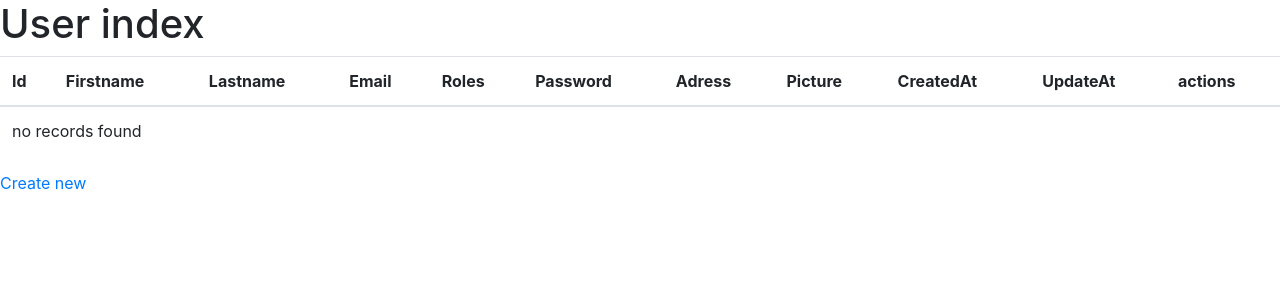
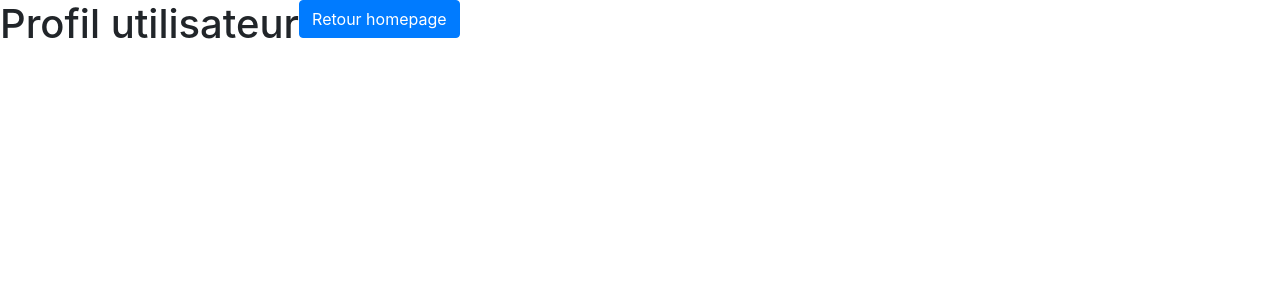
Before and after one commit to Aletemir/place2park, a Symfony app: template templates/user/index.html.twig in a window 1280 px wide. Shown: the top 300 px of the page. Run offline with Twig, Linux system fonts and the light colour scheme; the template is opened without the code that fills it, so the values that code supplies are empty; some libraries are stand-ins or nearby versions.

```diff
--- a/templates/base.html.twig
+++ b/templates/base.html.twig
@@ -4,8 +4,11 @@
 <head>
     <meta charset="UTF-8">
     <title>{% block title %}Place 2 Park {% endblock %}</title>
-    <link rel="stylesheet" href="../node_modules/bootstrap/dist/css/bootstrap.min.css">
-    {% block stylesheets %}{{ encore_entry_link_tags('app') }}{% endblock %}
+    {% block stylesheets %}
+        {{ encore_entry_link_tags('app') }}
+        <link rel="stylesheet" href="../node_modules/bootstrap/dist/css/bootstrap.min.css">
+    {% endblock %}
+
 </head>
 
 <body>
--- a/templates/parking/index.html.twig
+++ b/templates/parking/index.html.twig
@@ -21,7 +21,7 @@
             <p>{{ user.firstname }} {{ user.lastname }}</p>
         </div>
         {% endfor %}
-        <a class="header_button_user-profil btn btn-primary" href="{{ path('user_show') }}">Mon profil</a>
+        <a class="header_button_user-profil btn btn-secondary" href="{{ path('user_show') }}">Mon profil</a>
         <a class="header_button_user-profil btn btn-danger" href="{{ path('app_logout') }}">Déco</a>
 
         {% else %}
--- a/templates/parking/show.html.twig
+++ b/templates/parking/show.html.twig
@@ -3,9 +3,13 @@
 {% block title %}Place2Park | Annonce{% endblock %}
 
 {% block body %}
+
+    <a href="{{ path('show_parks_by_price') }}" class="btn btn-primary">back page search</a>
+    <a href="{{ path('homepage') }}" class="btn btn-secondary">back homepage</a>
+
     <img src="{{ asset('uploads/' ~ parking.picture) }}" class="card-img-top" alt="parking's pictures" style="height: 50%">
     <p>{{ parking.type.label }}</p>
-    <p>{{ disponibility.price }}</p>
+    <p>{{ parking.price }}</p>
 
 
 {% endblock %}
--- a/templates/user/index.html.twig
+++ b/templates/user/index.html.twig
@@ -1,51 +1,40 @@
-{% extends 'base.html.twig' %}
-
-{% block title %}User index{% endblock %}
+{% extends "base.html.twig" %}
 
 {% block body %}
-    <h1>User index</h1>
+    <div class="header_user d-flex">
 
-    <table class="table">
-        <thead>
-            <tr>
-                <th>Id</th>
-                <th>Firstname</th>
-                <th>Lastname</th>
-                <th>Email</th>
-                <th>Roles</th>
-                <th>Password</th>
-                <th>Adress</th>
-                <th>Picture</th>
-                <th>CreatedAt</th>
-                <th>UpdateAt</th>
-                <th>actions</th>
-            </tr>
-        </thead>
-        <tbody>
+        <h1>Profil utilisateur</h1>
+
+        <div class="back_homepage"><a href="{{ path('homepage') }}" class="btn btn-primary">Retour homepage</a></div>
+
+    </div>
+    <div class="content_user">
         {% for user in users %}
-            <tr>
-                <td>{{ user.id }}</td>
-                <td>{{ user.firstname }}</td>
-                <td>{{ user.lastname }}</td>
-                <td>{{ user.email }}</td>
-                <td>{{ user.roles ? user.roles|json_encode : '' }}</td>
-                <td>{{ user.password }}</td>
-                <td>{{ user.adress }}</td>
-                <td>{{ user.picture }}</td>
-                <td>{{ user.createdAt ? user.createdAt|date('Y-m-d H:i:s') : '' }}</td>
-                <td>{{ user.updateAt ? user.updateAt|date('Y-m-d H:i:s') : '' }}</td>
-                <td>
-                    <a href="{{ path('user_show', {'id': user.id}) }}">show</a>
-                    <a href="{{ path('user_edit', {'id': user.id}) }}">edit</a>
-                </td>
-            </tr>
-        {% else %}
-            <tr>
-                <td colspan="11">no records found</td>
-            </tr>
+            {% if app.user.picture %}
+                <img class="user_picture" src="{{ asset('uploads/' ~ user.picture ) }}"
+                     alt="photo de {{ user.lastname }} {{ user.firstname }}">
+            {% else %}
+                <img class="user_picture user_picture-anonym" src="#"
+                     alt="photographie par défault">
+            {% endif %}
+
+            <div class="user_information-rightside">
+                <div class="user_name">{{ user.firstname }} {{ user.lastname }}</div>
+                {% if app.user.adress %}
+                    <div class="user_adress">{{ user.adress }}</div>
+                {% else %}
+                    <label>
+                        <input type="text" class="user_input_adress" placeholder="Adresse" readonly>
+                    </label>
+                {% endif %}
+                <div class="user_email">{{ user.email }}</div>
+            </div>
         {% endfor %}
-        </tbody>
-    </table>
+            <div class="user_informations_modify">
 
-    <a href="{{ path('user_new') }}">Create new</a>
+
+            </div>
+    </div>
+
+
 {% endblock %}
--- a/webpack.config.js
+++ b/webpack.config.js
@@ -4,7 +4,7 @@ Encore
     // directory where compiled assets will be stored
     .setOutputPath('public/build/')
     // public path used by the web server to access the output path
-    .setPublicPath('/public/build')
+    .setPublicPath('/place2park/public/build/')
     // only needed for CDN's or sub-directory deploy
     //.setManifestKeyPrefix('public/build/')
 
```
Also changed, not shown: src/Controller/ParkingController.php (+5 -6 lines), src/Controller/UserController.php (+10 -2 lines), src/Entity/Parking.php (+11 -3 lines), src/Repository/ParkingRepository.php (+8 -6 lines), templates/user/show.html.twig (deleted, +0 -39 lines).
